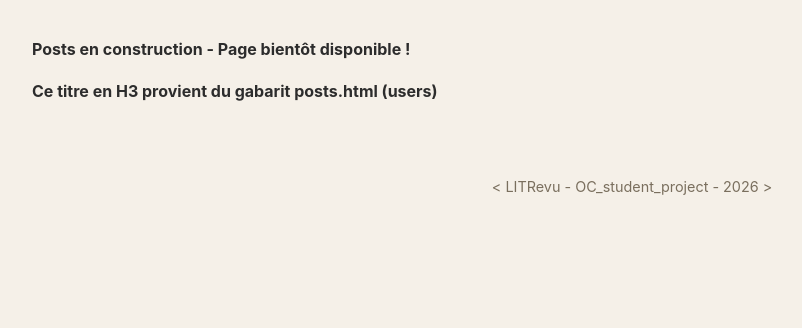
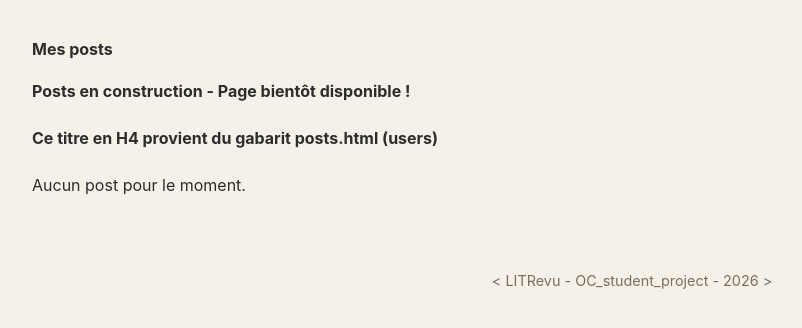
Before and after one commit to Nels-J/Projet9_LITRevu, a Django app: page /posts/ in a window 1280 px wide. Shown: the part 57-385 px from the top of the page, without its empty margins (8-810 px from the left). Run offline with Django 5.2, Linux system fonts and the light colour scheme; the visitor is signed in with stand-in values (Sample User, id 1).

Commit message:
Refactor admin and views: enhance admin interface for User, Ticket, and Review models, and improve post retrieval logic in PostsView

```diff
--- a/users/templates/users/posts.html
+++ b/users/templates/users/posts.html
@@ -6,6 +6,39 @@
 
 {# Surcharge du contenu du bloc "content" de base.html #}
 {% block content %}
-    <h2>Posts en construction - Page bientôt disponible !</h2>
-    <h3>Ce titre en H3 provient du gabarit posts.html (users)</h3>
+
+    <h2>Mes posts</h2>
+    <h3>Posts en construction - Page bientôt disponible !</h3>
+    <h4>Ce titre en H4 provient du gabarit posts.html (users)</h4>
+
+    {% if posts %}
+        {% for post in posts %}
+            <article style="border:1px solid #ccc; padding:12px; margin:12px 0;">
+                <small>{{ post.time_created|date:"d/m/Y H:i" }}</small>
+
+                {% if post.ticket %}
+                    {# Review #}
+                    <h2>Review: {{ post.headline }}</h2>
+                    <p>Note: {{ post.rating }}/5</p>
+                    <p>Sur le ticket: {{ post.ticket.title }}</p>
+
+                    {% if post.body %}
+                        <p>{{ post.body }}</p>
+                    {% endif %}
+
+                {% else %}
+                    {# Ticket #}
+                    <h2>Ticket: {{ post.title }}</h2>
+                    {% if post.description %}
+                        <p>{{ post.description }}</p>
+                    {% endif %}
+
+                {% endif %}
+            </article>
+        {% endfor %}
+
+    {% else %}
+        <p>Aucun post pour le moment.</p>
+    {% endif %}
+
 {% endblock %}
--- a/users/views.py
+++ b/users/views.py
@@ -1,3 +1,5 @@
+from itertools import chain
+
 from django.conf import settings
 from django.contrib.auth import get_user_model
 from django.contrib.auth.mixins import LoginRequiredMixin
@@ -8,6 +10,7 @@ from django.contrib.auth.views import (
 from django.views.generic import TemplateView, CreateView
 
 from users.forms import UserCreateForm
+from users.models import Ticket, Review
 
 User = get_user_model()
 
@@ -44,6 +47,23 @@ class FluxView(LoginRequiredMixin, TemplateView):
 class PostsView(LoginRequiredMixin, TemplateView):
     template_name = 'users/posts.html'
 
+    def get_context_data(self, **kwargs):
+        context = super().get_context_data(**kwargs)
+
+        # QuerySet des tickets et reviews de l'utilisateur connecté
+        tickets = Ticket.objects.filter(user=self.request.user)
+        tickets_reviews = Review.objects.filter(user=self.request.user).select_related('ticket')
+
+        # Combinaison tickets & reviews triés.
+        posts = sorted(
+                # chain combiner les deux QuerySet en une seule séquence itérable
+                chain(tickets, tickets_reviews),
+                key=lambda post: post.time_created,  # clé de tri.
+                reverse=True  # inverse le tri (+ récent en premier)
+        )
+
+        context['posts'] = posts
+        return context
 
 class AbonnementsView(LoginRequiredMixin, TemplateView):
     template_name = 'users/abonnements.html'
```
Also changed, not shown: users/admin.py (+20 -3 lines).
